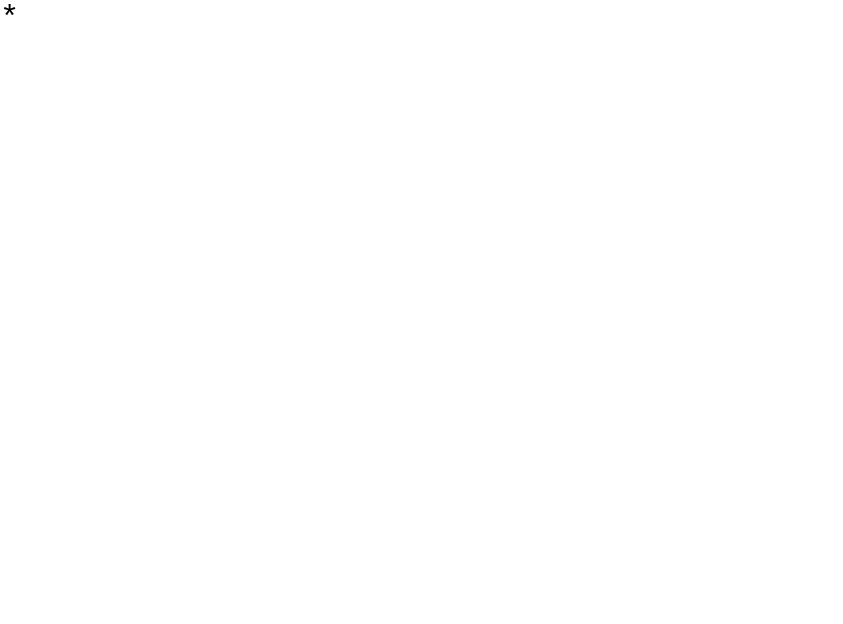
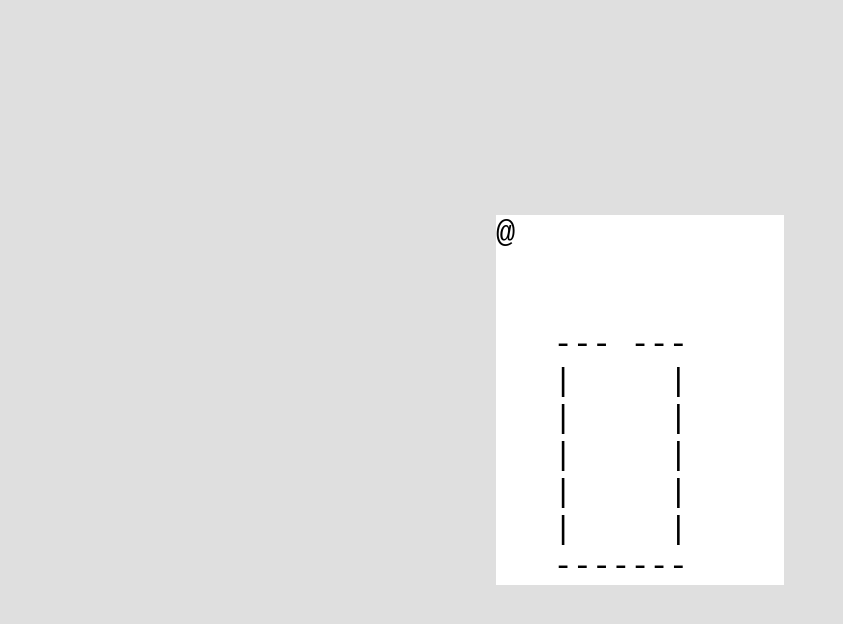
Before and after one commit to ottav14/dmo, a Next.js app: page / in a window 1280 px wide. Shown: the top 624 px of the page, without its empty margins (0-843 px from the left). Built offline with nearby package versions, Linux system fonts and the light colour scheme.

Commit message:
Added a room.

```diff
--- a/app/page.js
+++ b/app/page.js
@@ -8,45 +8,78 @@ import styles from './page.module.css';
 const board_width = 15;
 const board_height = 10;
 
-const boardToString = (board) => {
-	let out = '';
-	for(let i=0; i<board_height-1; i++) {
-		for(let j=0; j<board_width; j++)
-			out += board[i][j];
-		out += '\n';
-	}
-	for(let i=0; i<board_width; i++)
-		out += board[board_height-1][i];
+const player_ch = '@';
 
-	return out;
-}
-
-const validPosition = (x, y) => {
-	return x >= 0 && x < board_width && y >= 0 && y < board_height;
-}
 
 const Home = () => {
 
-	const emptyBoard = () => {
+	const drawHLine = (x0, x1, y, board) => {
+		for(let i=x0; i<=x1; i++)
+			board[y][i] = '-';
+	}
+
+	const drawVLine = (y0, y1, x, board) => {
+		for(let i=y0; i<=y1; i++)
+			board[i][x] = '|';
+	}
+
+	const initBoard = () => {
 		const newBoard = Array(board_height).fill().map(() => Array(board_width).fill(' '));
-		newBoard[position.y][position.x] = '*';
+
+		drawVLine(3, 9, 3, newBoard);
+		drawVLine(3, 9, 9, newBoard);
+		drawHLine(3, 9, 3, newBoard);
+		drawHLine(3, 9, 9, newBoard);
+
+		newBoard[3][6] = ' ';
+
 		return newBoard;
 	}
 
 	const [ displayString, setDisplayString ] = useState('');
 	const [ position, setPosition ] = useState({ x: 0, y: 0 });
-	const [ board, setBoard ] = useState(emptyBoard());
+	const [ board, setBoard ] = useState(initBoard());
 	const previousPositionRef = useRef(position);
+
+
+	const boardToString = (board) => {
+
+		// Clone board
+		const _board = board.map(row => [...row]);
+
+		// Add player
+		_board[position.y][position.x] = player_ch;
+
+		let out = '';
+		for(let i=0; i<board_height-1; i++) {
+			for(let j=0; j<board_width; j++)
+				out += _board[i][j];
+			out += '\n';
+		}
+		for(let i=0; i<board_width; i++)
+			out += _board[board_height-1][i];
+
+		return out;
+	}
+
+	const validPosition = (x, y) => {
+		const inBounds = x >= 0 && x < board_width && y >= 0 && y < board_height;
+		const isAir = inBounds && board[y][x] === ' ';
+		return inBounds && isAir;
+	}
 
 	useEffect(() => {
 
 		const move = (xoff, yoff) => {
 			setPosition(prev => {
 				previousPositionRef.current = prev;
-				return {
-					x: Math.min(board_width-1, Math.max(prev.x + xoff, 0)),
-					y: Math.min(board_height-1, Math.max(prev.y + yoff, 0))
+				if(validPosition(prev.x+xoff, prev.y+yoff)) {
+					return {
+						x: prev.x + xoff,
+						y: prev.y + yoff
+					}
 				}
+				return prev;
 			});
 		}
 
@@ -74,17 +107,10 @@ const Home = () => {
 	}, []);
 
 	useEffect(() => {
-		const prev = previousPositionRef.current;
-		setBoard(prev => {
-			const newBoard = prev.map(row => Array(board_width).fill(' '));
-			newBoard[position.y][position.x] = '*';
-			return newBoard;
-		});
-		console.log('Position: ', position);
+		setDisplayString(boardToString(board));
 	}, [position]);
 
 	useEffect(() => {
-		setDisplayString(boardToString(board));
 	}, [board]);
 
 	useEffect(() => {
--- a/app/page.module.css
+++ b/app/page.module.css
@@ -4,10 +4,9 @@
 	align-items: center;
 	width: 100vw;
 	height: 100vh;
+	background-color: #dfdfdf;
 }
 
 .container {
-	width: 100%;
-	height: 100%;
 	background-color: #fff;
 }
```
